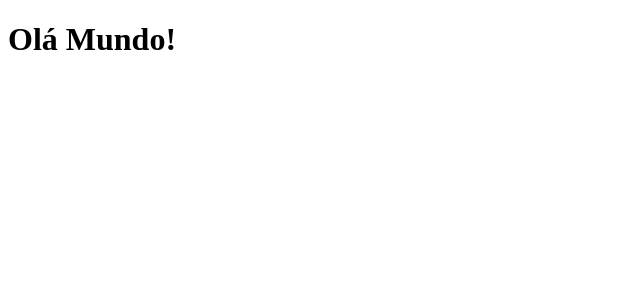
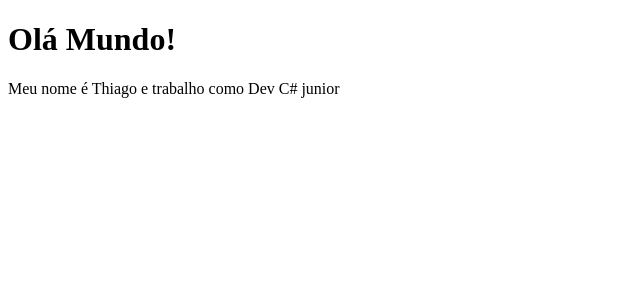
Before and after one commit to ThiagoHenriquesPessoa/CursoVueConceitos, a Vue app: page / in a window 1280 px wide. Shown: the top 300 px of the page, without its empty margins (0-640 px from the left). Built offline with nearby package versions, Linux system fonts and the light colour scheme.

Commit message:
inserino dados atravez de componentes

```diff
--- a/src/components/PrimeiroComponete.vue
+++ b/src/components/PrimeiroComponete.vue
@@ -1,10 +1,18 @@
 <template>
 <h1>Olá Mundo!</h1>
+<p>Meu nome é {{ name }} e trabalho como {{ profissao }}</p>
 </template>
 
 <script>
 
 export default {
-    name: 'PrimeiroComponete'
+    name: 'PrimeiroComponete',
+    data(){
+        return{
+            name: "Thiago",
+            profissao: "Dev C# junior"
+        }
+    }
+
 }
 </script>
```
